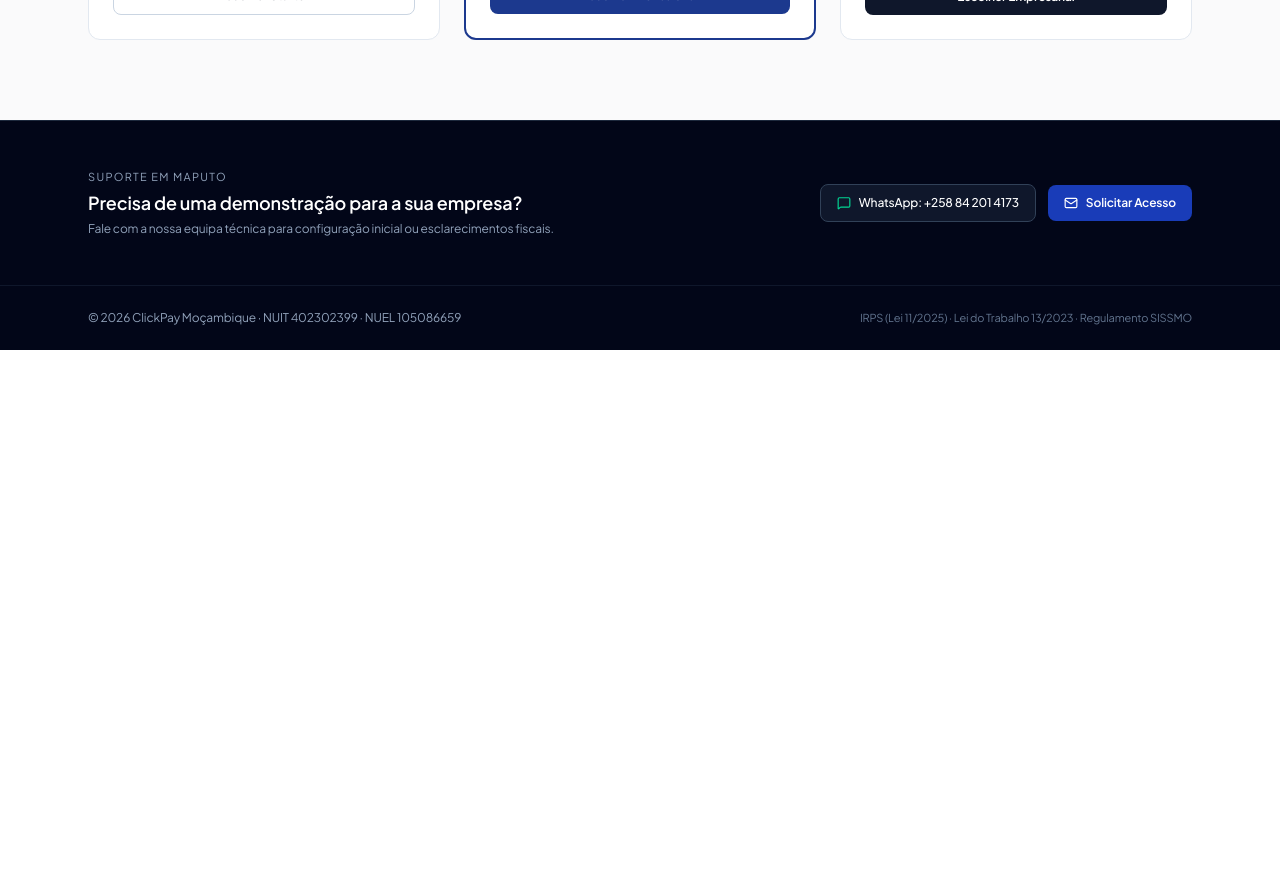
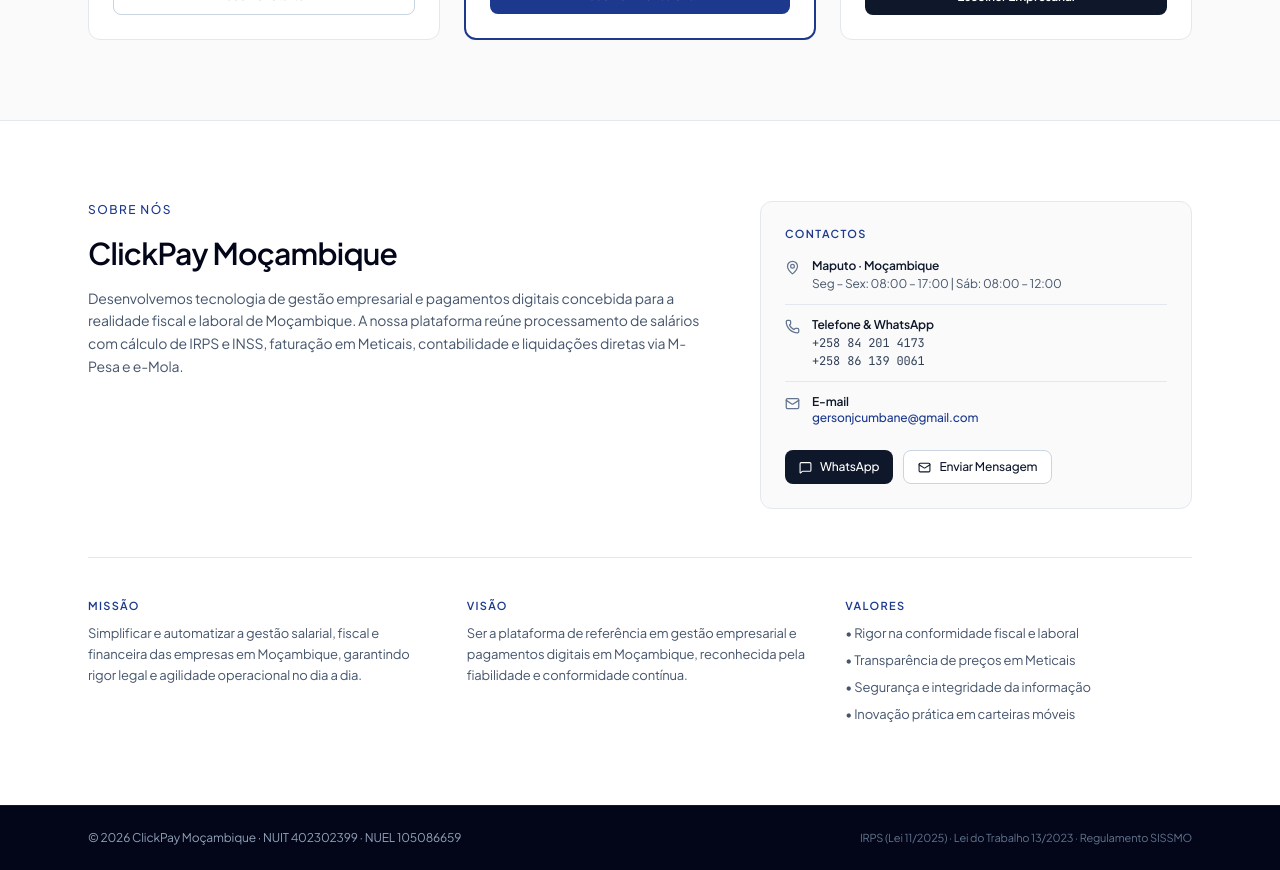
Before and after one commit to gersonjcumbane-eng/Click-pay, a React (Vite) app: page / in a window 1280 px wide. Shown: the part 2620-3490 px from the top of the page. Before the commit the page ends 2970 px from the top, so only its background shows below. Built offline with nearby package versions, Linux system fonts and the light colour scheme; no server answers; the database is empty.

Commit message:
style: update branding and landing page layout
Refreshed the application favicon and updated the LandingPage component to include expanded contact and company information sections.

```diff
--- a/src/components/LandingPage.tsx
+++ b/src/components/LandingPage.tsx
@@ -8,7 +8,9 @@ import {
   ArrowRight,
   Check,
   Mail,
+  MapPin,
   MessageSquare,
+  Phone,
   RefreshCw,
   X
 } from 'lucide-react';
@@ -827,39 +829,120 @@ export default function LandingPage({
         </div>
       </section>
 
-      {/* Contact Band */}
-      <section id="contacto" className="bg-slate-950 text-white py-12 border-t border-slate-800">
-        <div className="max-w-6xl mx-auto px-4 sm:px-6 flex flex-col md:flex-row items-start md:items-center justify-between gap-6">
-          <div className="space-y-1">
-            <p className="text-[11px] uppercase tracking-[0.12em] text-slate-400">
-              Suporte em Maputo
+      {/* Sobre Nós, Missão, Visão, Valores & Contactos */}
+      <section id="contacto" className="bg-white border-t border-slate-200 py-16 md:py-20">
+        <div className="max-w-6xl mx-auto px-4 sm:px-6 space-y-12">
+          {/* Sobre Nós + Contactos */}
+          <div className="grid grid-cols-1 lg:grid-cols-12 gap-10 lg:gap-12 items-start">
+            {/* Sobre Nós */}
+            <div className="lg:col-span-7 space-y-4">
+              <p className="text-[12px] font-medium uppercase tracking-[0.12em] text-blue-900">
+                Sobre Nós
               </p>
-            <h3 className="text-lg font-semibold text-white">
-              Precisa de uma demonstração para a sua empresa?
-            </h3>
-            <p className="text-xs text-slate-400">
-              Fale com a nossa equipa técnica para configuração inicial ou esclarecimentos fiscais.
+              <h2 className="text-2xl sm:text-3xl font-semibold text-slate-950 tracking-tight">
+                ClickPay Moçambique
+              </h2>
+              <p className="text-sm text-slate-600 leading-relaxed max-w-2xl">
+                Desenvolvemos tecnologia de gestão empresarial e pagamentos digitais concebida para a
+                realidade fiscal e laboral de Moçambique. A nossa plataforma reúne processamento de
+                salários com cálculo de IRPS e INSS, faturação em Meticais, contabilidade e
+                liquidações diretas via M-Pesa e e-Mola.
               </p>
             </div>
 
-          <div className="flex flex-wrap items-center gap-3">
+            {/* Contactos */}
+            <div className="lg:col-span-5 bg-[#FAFAFB] rounded-xl border border-slate-200 p-6 space-y-4">
+              <p className="text-[11px] font-semibold uppercase tracking-[0.12em] text-blue-900">
+                Contactos
+              </p>
+
+              <div className="divide-y divide-slate-200 text-xs">
+                <div className="pb-3 flex items-start gap-3">
+                  <MapPin size={15} className="text-slate-500 shrink-0 mt-0.5" />
+                  <div>
+                    <p className="font-semibold text-slate-900">Maputo · Moçambique</p>
+                    <p className="text-slate-600 mt-0.5">Seg – Sex: 08:00 – 17:00 | Sáb: 08:00 – 12:00</p>
+                  </div>
+                </div>
+
+                <div className="py-3 flex items-start gap-3">
+                  <Phone size={15} className="text-slate-500 shrink-0 mt-0.5" />
+                  <div className="space-y-0.5">
+                    <p className="font-semibold text-slate-900">Telefone &amp; WhatsApp</p>
+                    <p className="font-mono tabular-nums text-slate-700">+258 84 201 4173</p>
+                    <p className="font-mono tabular-nums text-slate-700">+258 86 139 0061</p>
+                  </div>
+                </div>
+
+                <div className="pt-3 flex items-start gap-3">
+                  <Mail size={15} className="text-slate-500 shrink-0 mt-0.5" />
+                  <div>
+                    <p className="font-semibold text-slate-900">E-mail</p>
                     <a
-              href="https://wa.me/258842014173?text=Ol%C3%A1%2C%20gostaria%20de%20saber%20mais%20sobre%20o%20ClickPay%20ERP%20(clickpay.co.mz)."
+                      href="mailto:gersonjcumbane@gmail.com"
+                      className="text-blue-900 hover:underline font-medium"
+                    >
+                      gersonjcumbane@gmail.com
+                    </a>
+                  </div>
+                </div>
+              </div>
+
+              <div className="pt-2 flex flex-wrap gap-2.5">
+                <a
+                  href="https://wa.me/258842014173?text=Ol%C3%A1%2C%20gostaria%20de%20entrar%20em%20contacto%20com%20a%20ClickPay%20Mo%C3%A7ambique."
                   target="_blank"
                   rel="noreferrer"
-              className="px-4 py-2.5 bg-slate-900 hover:bg-slate-800 border border-slate-700 text-white font-medium rounded-lg text-xs inline-flex items-center gap-2 transition-colors whitespace-nowrap shrink-0"
+                  className="px-3.5 py-2 bg-slate-900 hover:bg-slate-950 text-white font-medium rounded-lg text-xs inline-flex items-center gap-2 transition-colors whitespace-nowrap shrink-0"
                 >
-              <MessageSquare size={14} className="text-emerald-400" />
-              <span>WhatsApp: +258 84 201 4173</span>
+                  <MessageSquare size={13} />
+                  <span>WhatsApp</span>
                 </a>
                 <button
                   type="button"
-              onClick={() => handleOpenContact('Profissional')}
-              className="px-4 py-2.5 bg-blue-800 hover:bg-blue-700 text-white font-semibold rounded-lg text-xs inline-flex items-center gap-2 cursor-pointer transition-colors whitespace-nowrap shrink-0"
+                  onClick={() => handleOpenContact('Geral')}
+                  className="px-3.5 py-2 bg-white hover:bg-slate-100 border border-slate-300 text-slate-900 font-medium rounded-lg text-xs inline-flex items-center gap-2 cursor-pointer transition-colors whitespace-nowrap shrink-0"
                 >
-              <Mail size={14} />
-              <span>Solicitar Acesso</span>
+                  <Mail size={13} />
+                  <span>Enviar Mensagem</span>
                 </button>
+              </div>
+            </div>
+          </div>
+
+          {/* Missão, Visão e Valores */}
+          <div className="pt-10 border-t border-slate-200 grid grid-cols-1 md:grid-cols-3 gap-8">
+            <div className="space-y-2">
+              <p className="text-[11px] font-semibold uppercase tracking-[0.12em] text-blue-900">
+                Missão
+              </p>
+              <p className="text-[13px] text-slate-600 leading-relaxed">
+                Simplificar e automatizar a gestão salarial, fiscal e financeira das empresas em
+                Moçambique, garantindo rigor legal e agilidade operacional no dia a dia.
+              </p>
+            </div>
+
+            <div className="space-y-2">
+              <p className="text-[11px] font-semibold uppercase tracking-[0.12em] text-blue-900">
+                Visão
+              </p>
+              <p className="text-[13px] text-slate-600 leading-relaxed">
+                Ser a plataforma de referência em gestão empresarial e pagamentos digitais em
+                Moçambique, reconhecida pela fiabilidade e conformidade contínua.
+              </p>
+            </div>
+
+            <div className="space-y-2">
+              <p className="text-[11px] font-semibold uppercase tracking-[0.12em] text-blue-900">
+                Valores
+              </p>
+              <ul className="text-[13px] text-slate-600 space-y-1.5 leading-relaxed">
+                <li>• Rigor na conformidade fiscal e laboral</li>
+                <li>• Transparência de preços em Meticais</li>
+                <li>• Segurança e integridade da informação</li>
+                <li>• Inovação prática em carteiras móveis</li>
+              </ul>
+            </div>
           </div>
         </div>
       </section>
@@ -888,7 +971,7 @@ export default function LandingPage({
             </button>
 
             <div className="space-y-1">
-              <h3 className="text-base font-semibold text-slate-950">Solicitar Acesso</h3>
+              <h3 className="text-base font-semibold text-slate-950">Entrar em Contacto</h3>
               <p className="text-xs text-slate-500">
                 Indique os dados da sua empresa para receber contacto da equipa ClickPay.
               </p>
```
Also changed, not shown: 2 other files (tests, documents, lock files or other folders). Lines whose indentation alone changed are shown as unchanged.
